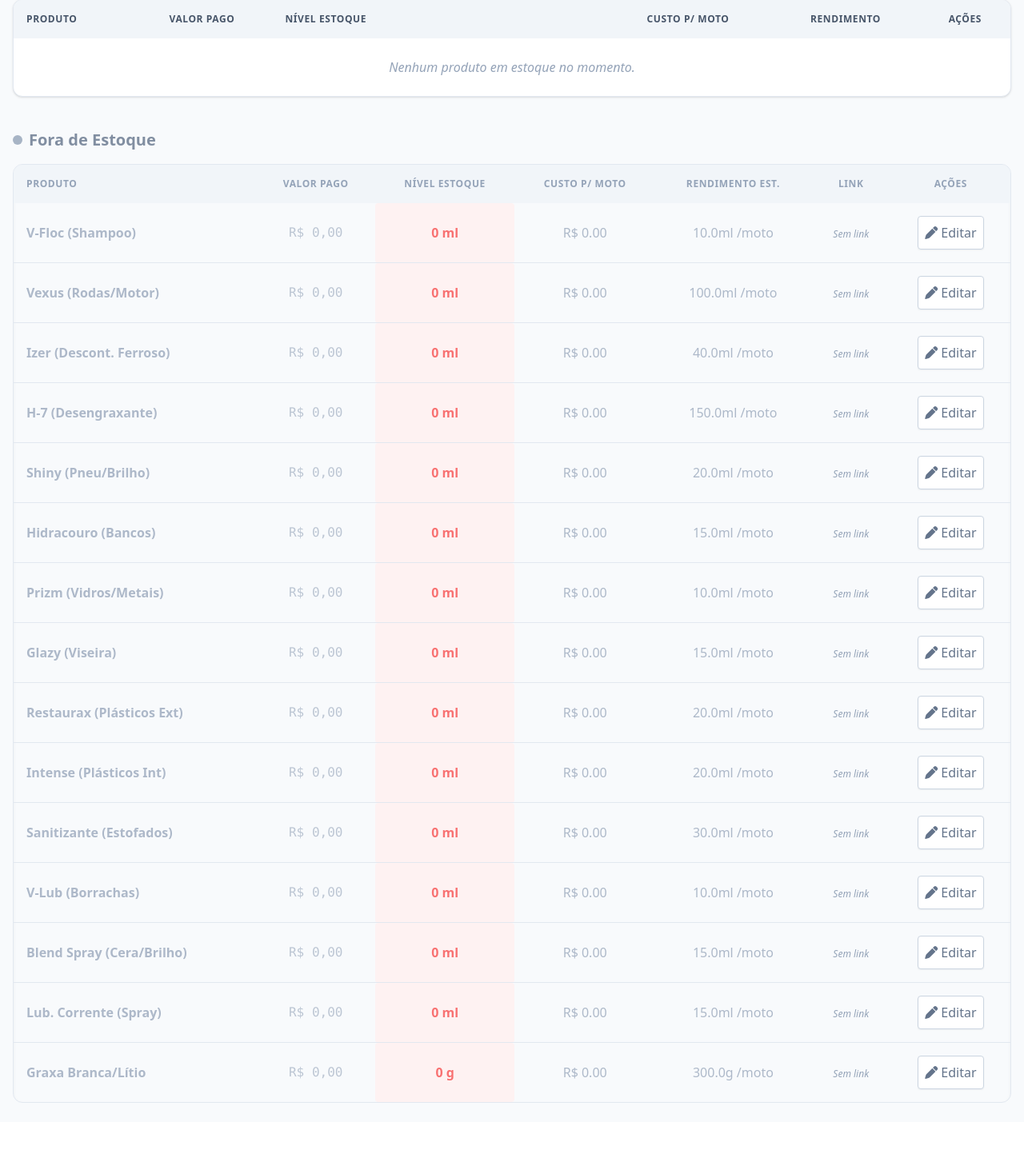
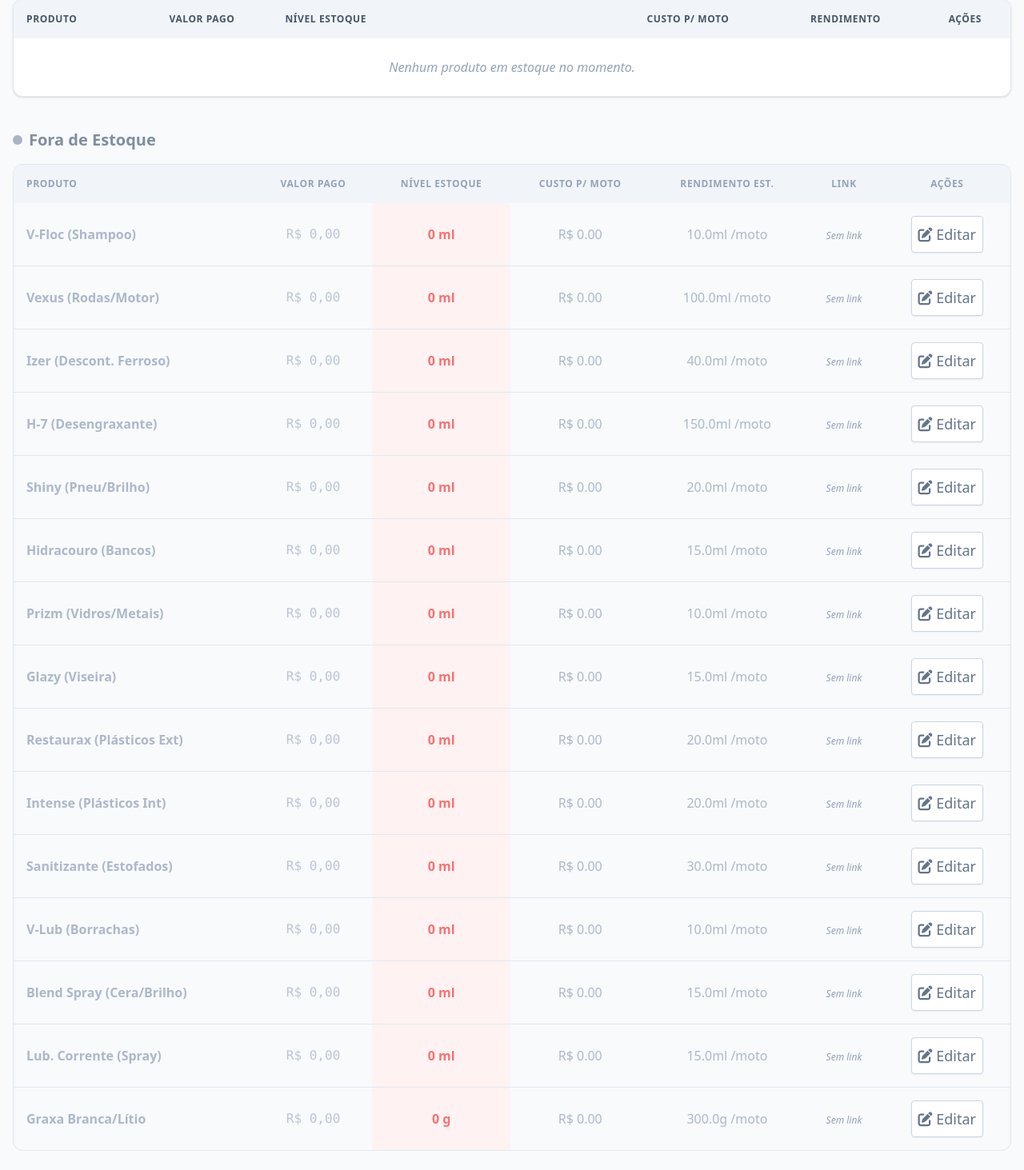
Before and after one commit to Salrefinado/Mantis-Automotive, a Flask app: page /produtos in a window 1280 px wide. Shown: the part 198-1661 px from the top of the page at 80% size. Before the commit the page ends 1577 px from the top, so only its background shows below. Run offline with Flask 3, Linux system fonts and the light colour scheme; some libraries are stand-ins or nearby versions.

Commit message:
Update produtos.html

```diff
--- a/templates/produtos.html
+++ b/templates/produtos.html
@@ -119,7 +119,7 @@
                         </td>
 
                         <td class="p-4 text-center">
-                            <div class="flex justify-center gap-2">
+                            <div class="flex justify-center gap-3 items-center">
                                 {% if prod.link_compra %}
                                 <a href="{{ prod.link_compra }}" target="_blank" class="text-blue-500 hover:text-blue-700" title="Ir para loja">
                                     <i class="fa-solid fa-cart-shopping"></i>
@@ -134,7 +134,7 @@
                                     '{{ prod.quantidade_compra }}',
                                     '{{ prod.gasto_medio_lavagem }}',
                                     '{{ prod.link_compra if prod.link_compra else '' }}'
-                                )" class="text-slate-400 hover:text-blue-600 transition" title="Editar">
+                                )" class="text-slate-400 hover:text-blue-600 transition text-xl" title="Editar">
                                     <i class="fa-solid fa-pen-to-square"></i>
                                 </button>
                             </div>
@@ -207,8 +207,8 @@
                                 '{{ prod.quantidade_compra }}',
                                 '{{ prod.gasto_medio_lavagem }}',
                                 '{{ prod.link_compra if prod.link_compra else '' }}'
-                            )" class="text-slate-500 hover:text-blue-600 transition p-2 bg-white rounded border border-slate-300 shadow-sm">
-                                <i class="fa-solid fa-pen"></i> Editar
+                            )" class="text-slate-500 hover:text-blue-600 transition p-2 bg-white rounded border border-slate-300 shadow-sm text-lg">
+                                <i class="fa-solid fa-pen-to-square"></i> Editar
                             </button>
                         </td>
                     </tr>
```
